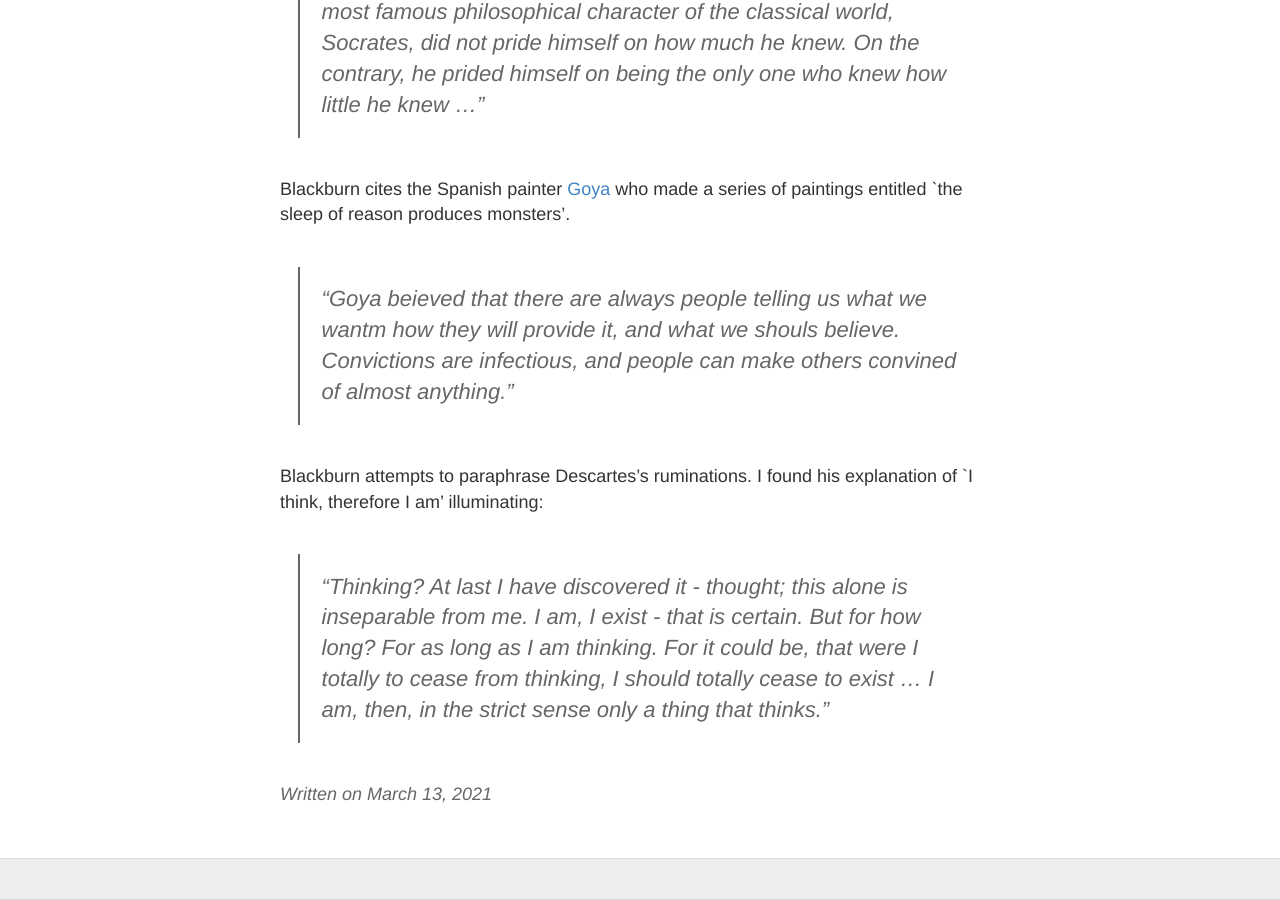
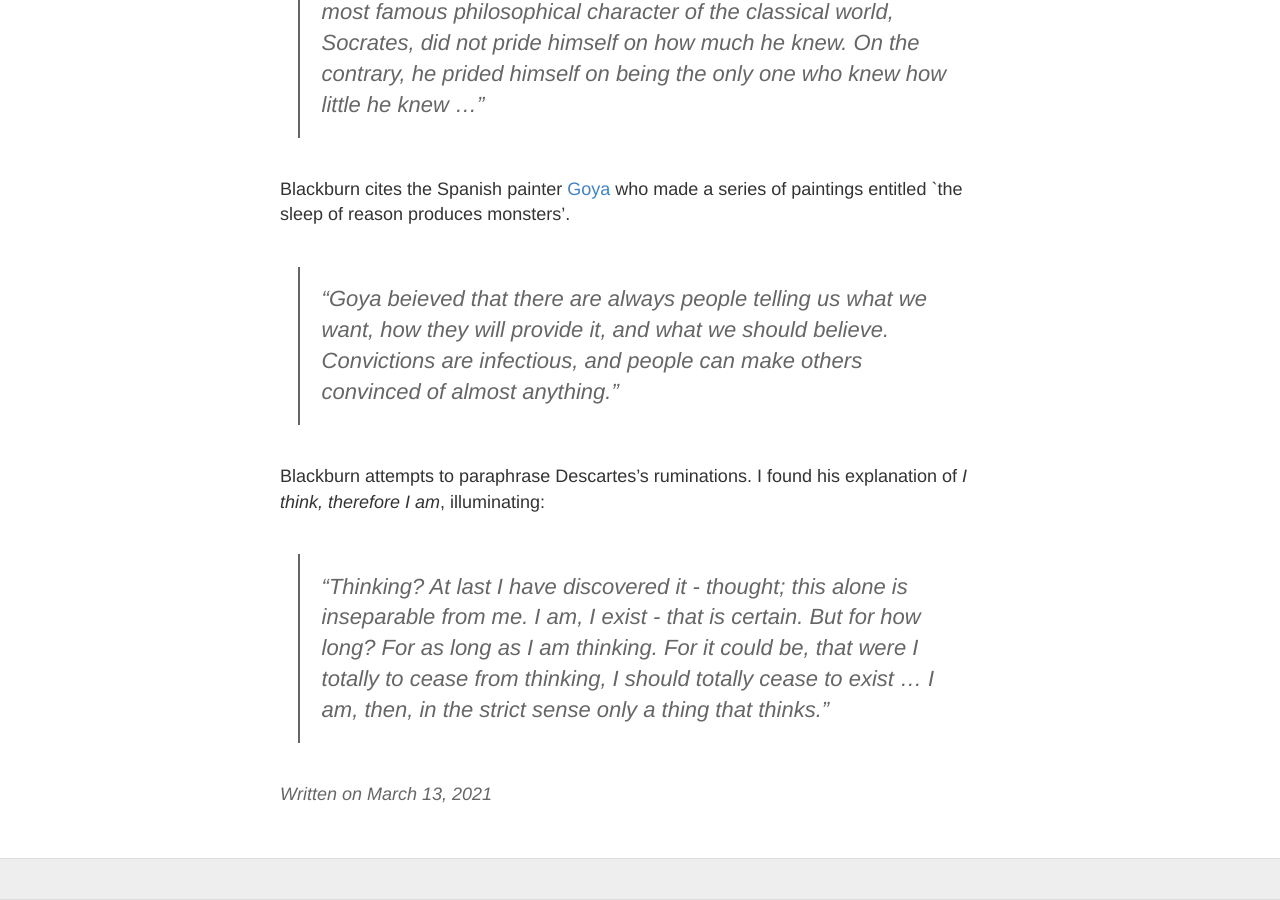
Before and after one commit to MLbyML/Addons, a Jekyll site: the page built from _posts/2021-03-13-Think.md, in a window 1280 px wide and 900 px high, scrolled down 587 px. Built offline with Jekyll 4.4.1, drawn with Linux system fonts in a browser that asks for light colours; a script that is not in the unit is left out; comment, search, counter and statistics services are not loaded.

Commit message:
update post

```diff
--- a/_posts/2021-03-13-Think.md
+++ b/_posts/2021-03-13-Think.md
@@ -15,8 +15,8 @@ In the early few pages, he asks the pertinent question of how can one learn phil
 
 Blackburn cites the Spanish painter [Goya](https://en.wikipedia.org/wiki/The_Sleep_of_Reason_Produces_Monsters) who made a series of paintings entitled `the sleep of reason produces monsters'.
 
->"Goya beieved that there are always people telling us what we wantm how they will provide it, and what we shouls believe. Convictions are infectious, and people can make others convined of almost anything."
+>"Goya beieved that there are always people telling us what we want, how they will provide it, and what we should believe. Convictions are infectious, and people can make others convinced of almost anything."
 
-Blackburn attempts to paraphrase Descartes's ruminations. I found his explanation of `I think, therefore I am' illuminating:
+Blackburn attempts to paraphrase Descartes's ruminations. I found his explanation of *I think, therefore I am*, illuminating:
 
 >"Thinking? At last I have discovered it - thought; this alone is inseparable from me. I am, I exist - that is certain. But for how long? For as long as I am thinking. For it could be, that were I totally to cease from thinking, I should totally cease to exist ... I am, then, in the strict sense only a thing that thinks."
```
